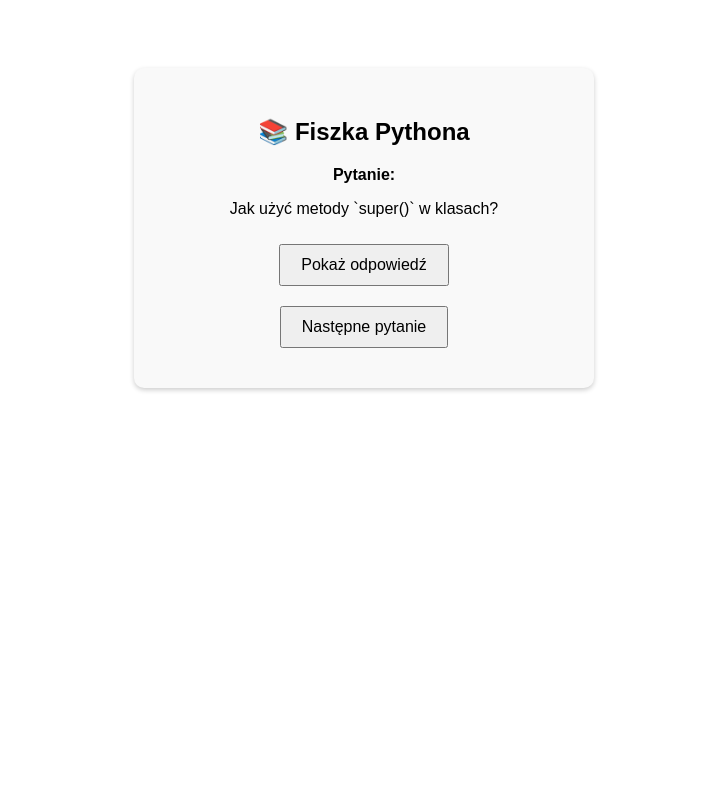
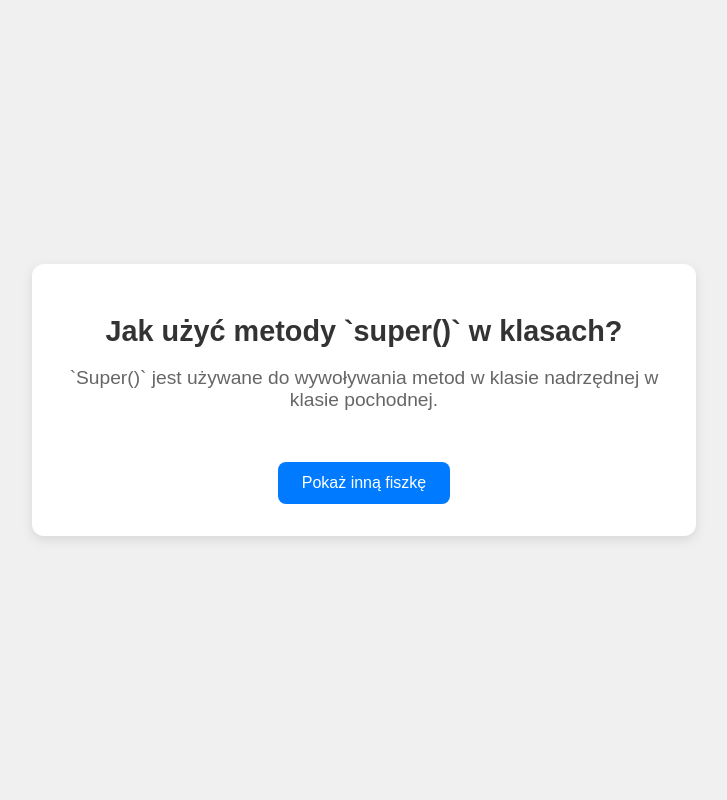
Before and after one commit to rajkonkret/FiszkiPythonFastApi, a FastAPI app: page / in a window 1280 px wide. Shown: the whole page, without its empty margins (276-1003 px from the left). Run offline with FastAPI, Linux system fonts and the light colour scheme.

Commit message:
change html

```diff
--- a/templates/index.html
+++ b/templates/index.html
@@ -1,57 +1,73 @@
-<!-- templates/index.html -->
 <!DOCTYPE html>
 <html lang="pl">
 <head>
     <meta charset="UTF-8">
-    <title>Fiszki Python</title>
+    <meta name="viewport" content="width=device-width, initial-scale=1.0">
+    <title>Fiszki - Python</title>
     <style>
         body {
-            font-family: Arial, sans-serif;
-            padding: 40px;
+            font-family: 'Arial', sans-serif;
+            margin: 0;
+            padding: 0;
+            display: flex;
+            align-items: center;
+            justify-content: center;
+            min-height: 100vh;
+            background: #f0f0f0;
+        }
+        .card {
+            background: white;
+            padding: 2rem;
+            border-radius: 12px;
+            box-shadow: 0 4px 12px rgba(0, 0, 0, 0.1);
+            max-width: 90%;
+            width: 600px;
             text-align: center;
         }
-        .card {
-            background: #f9f9f9;
-            padding: 30px;
-            margin: 20px auto;
-            width: 400px;
-            border-radius: 10px;
-            box-shadow: 0px 2px 5px rgba(0,0,0,0.2);
+        h1 {
+            font-size: 1.8rem;
+            margin-bottom: 1rem;
+            color: #333;
         }
-        button {
-            padding: 10px 20px;
-            margin: 10px;
-            font-size: 16px;
+        p {
+            font-size: 1.2rem;
+            color: #666;
         }
-        .answer {
-            display: none;
-            margin-top: 20px;
+        .refresh-button {
+            margin-top: 2rem;
+            padding: 0.75rem 1.5rem;
+            font-size: 1rem;
+            background-color: #007BFF;
+            color: white;
+            border: none;
+            border-radius: 8px;
+            cursor: pointer;
+            transition: background-color 0.3s;
+        }
+        .refresh-button:hover {
+            background-color: #0056b3;
+        }
+
+        @media (max-width: 600px) {
+            .card {
+                padding: 1.5rem;
+            }
+            h1 {
+                font-size: 1.5rem;
+            }
+            p {
+                font-size: 1rem;
+            }
         }
     </style>
 </head>
 <body>
-
     <div class="card">
-        <h2>📚 Fiszka Pythona</h2>
-        <p><strong>Pytanie:</strong></p>
-        <p>{{ fiszka.question }}</p>
-
-        <div class="answer" id="answer">
-            <p><strong>Odpowiedź:</strong></p>
-            <p>{{ fiszka.answer }}</p>
-        </div>
-
-        <button onclick="showAnswer()">Pokaż odpowiedź</button>
-        <form method="get" action="/">
-            <button type="submit">Następne pytanie</button>
+        <h1>{{ fiszka.question }}</h1>
+        <p>{{ fiszka.answer }}</p>
+        <form method="get">
+            <button class="refresh-button" type="submit">Pokaż inną fiszkę</button>
         </form>
     </div>
-
-    <script>
-        function showAnswer() {
-            document.getElementById('answer').style.display = 'block';
-        }
-    </script>
-
 </body>
 </html>
```
